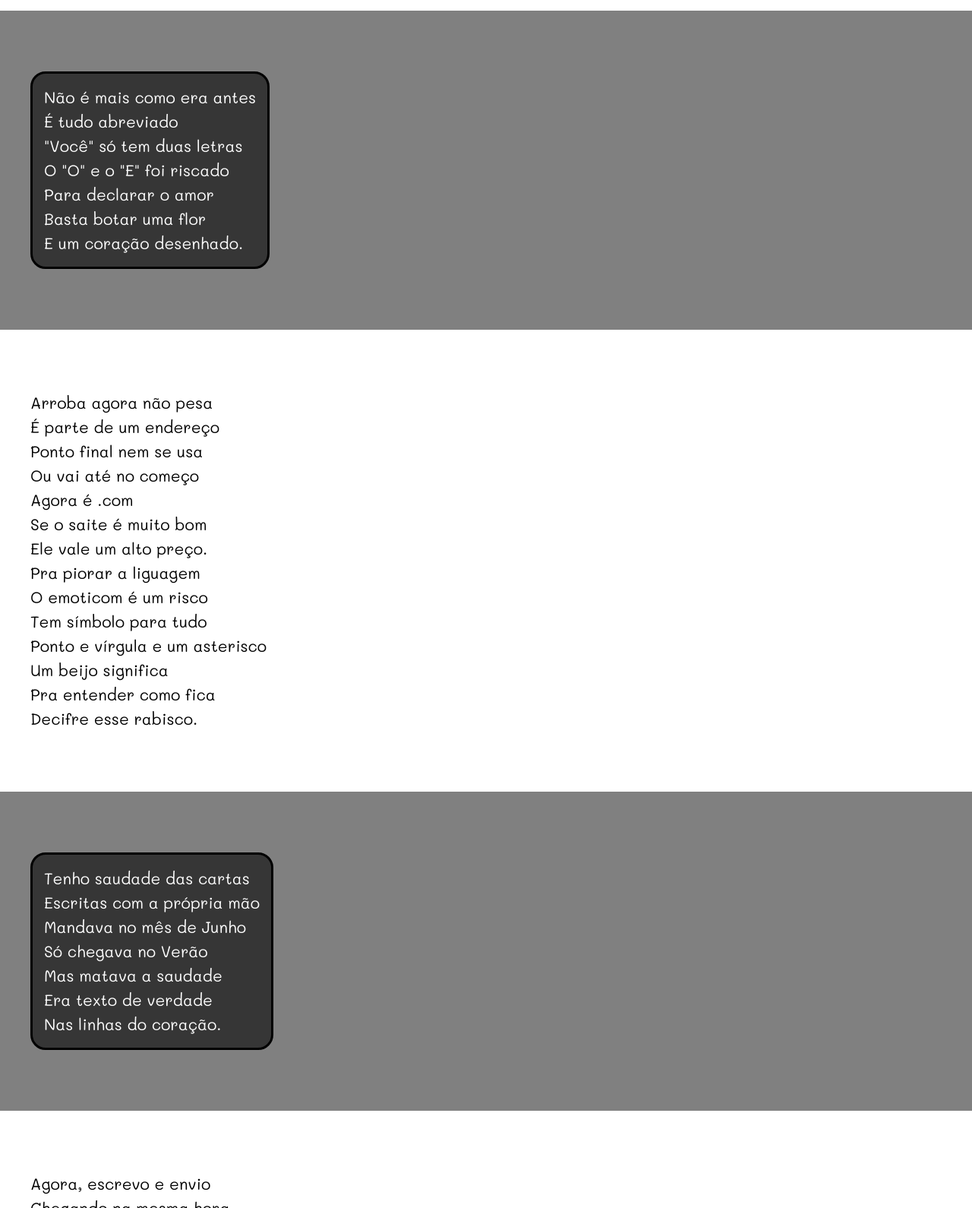
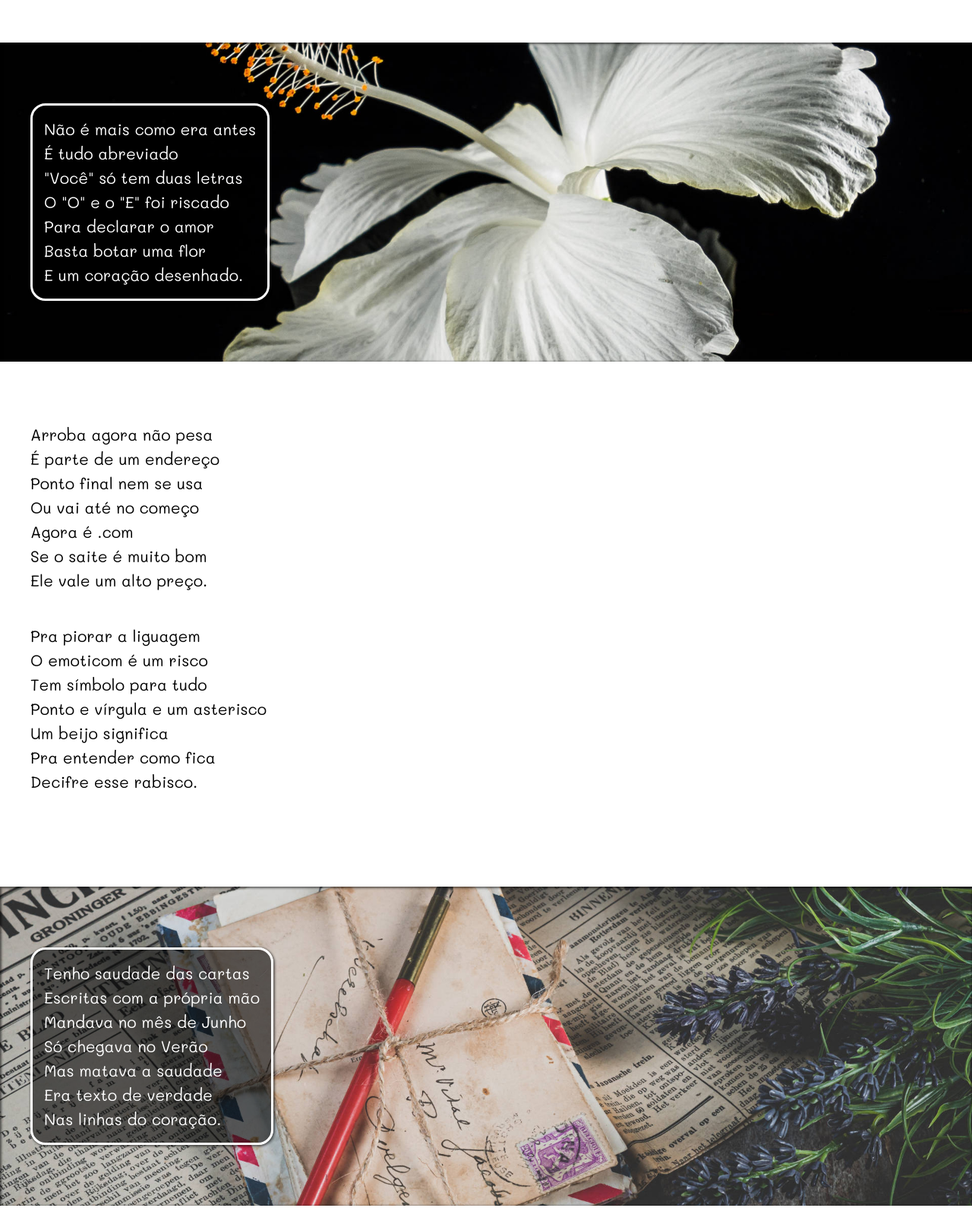
Before and after one commit to carolinesougon/cordel-moderno, a plain HTML site: page index.html in a window 1280 px wide. Shown: the part 640-2230 px from the top of the page at 76% size. Drawn offline with Linux system fonts and the light colour scheme; a web font is replaced by a local one.

Commit message:
atualização final

```diff
--- a/index.html
+++ b/index.html
@@ -31,7 +31,7 @@
 
 
 
-    <section class="imagem">
+    <section class="imagem" id="img01">
         <p>
             Não é mais como era antes <br>
             É tudo abreviado <br>
@@ -70,7 +70,7 @@
     </section>
 
 
-    <section class="imagem">
+    <section class="imagem" id="img02">
         <p>
             Tenho saudade das cartas<br>
             Escritas com a própria mão<br>
--- a/style.css
+++ b/style.css
@@ -70,6 +70,7 @@ section{
 section p{
     font-family: var(--font03);
     font-size: 1.3em;
+    padding-bottom: 2em;
 }
 
 section.normal{
@@ -79,19 +80,29 @@ section.normal{
 
 section.imagem{
     background-color: grey;
-    color:white
+    color:white;
+    box-shadow: inset 1px 1px 3px 1px rgba(0, 0, 0, 0.548);
+
 }
 
 section.imagem > p{
     display:inline-block;
     background-color: rgba(0, 0, 0, 0.575);
     border-radius: 20px;
-    border-color: black;
+    border-color: rgb(255, 255, 255);
     border-style: solid;
     padding: 15px;
-
+    box-shadow: 1px 1px 3px 1px rgba(0, 0, 0, 0.548) ;
 }
 
+section#img01{
+    background:url(imagens/flore1920.jpg) center left no-repeat fixed;
+    background-size: cover;
+}
+section#img02{
+    background: url(imagens/carta1920.jpg) center left no-repeat fixed;;
+    background-size: cover;
+}
 /*-- RODAPÉ --*/
 
 footer{
```
